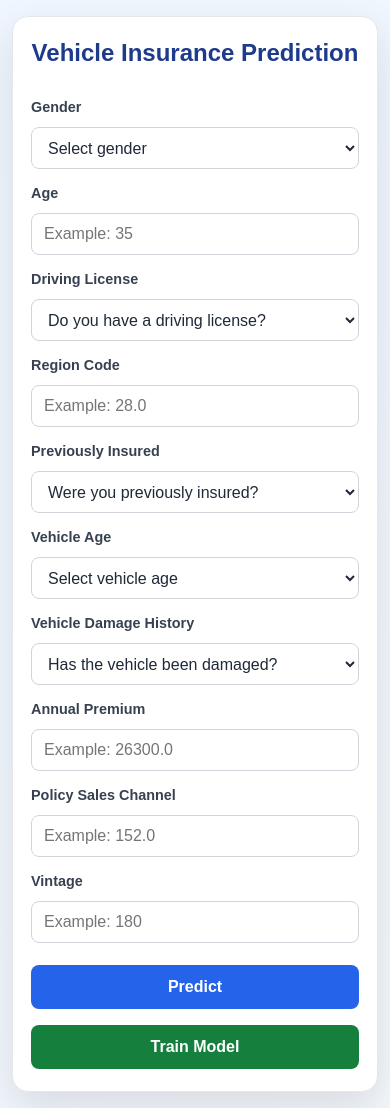
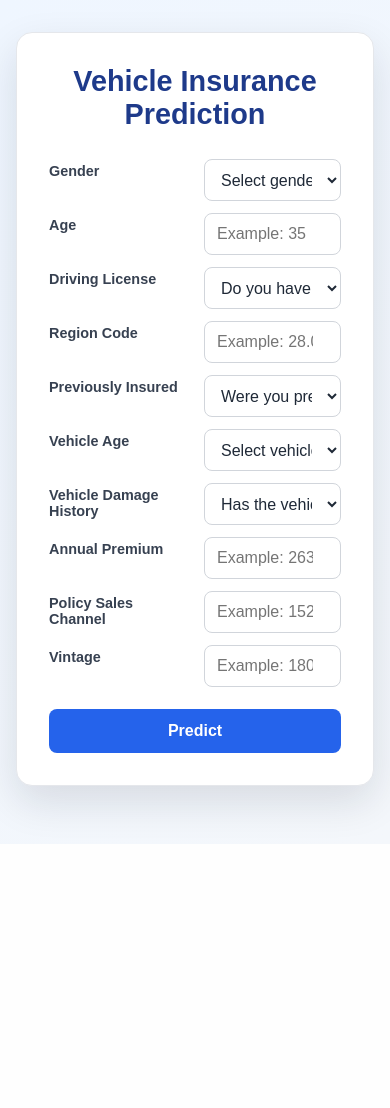
Before and after one commit to riteshray007/VEHICLE-INSURANCE-MLOPS, a FastAPI app: page / in a window 390 px wide. After the commit the page ends 838 px from the top, so only its background shows below. Run offline with FastAPI, Linux system fonts and the light colour scheme; parts of the project's set-up code (start-up, migrations or seed data) failed here and were passed over.

Commit message:
removed train model feature from web

```diff
--- a/app.py
+++ b/app.py
@@ -120,24 +120,24 @@ async def index(request: Request):
     )
 
 # Route to trigger the model training process
-@app.get("/train")
-async def trainRouteClient():
-    """
-    Endpoint to initiate the model training pipeline.
-    """
-    try:
-        train_pipeline = TrainPipeline()
-        evalution_artifact = train_pipeline.run_pipeline()
+# @app.get("/train")
+# async def trainRouteClient():
+#     """
+#     Endpoint to initiate the model training pipeline.
+#     """
+#     try:
+#         train_pipeline = TrainPipeline()
+#         evalution_artifact = train_pipeline.run_pipeline()
 
-        if evalution_artifact.is_model_accepted:
-            model_predictor.refresh_model()
-            return Response("Training successful. Production model refreshed.")
+#         if evalution_artifact.is_model_accepted:
+#             model_predictor.refresh_model()
+#             return Response("Training successful. Production model refreshed.")
 
-        return Response("Training successfull!!! but the trained model is not accepted ")
+#         return Response("Training successfull!!! but the trained model is not accepted ")
 
 
-    except Exception as e:
-        return Response(f"Error Occurred! {e}")
+#     except Exception as e:
+#         return Response(f"Error Occurred! {e}")
 
 # Route to handle form submission and make predictions
 @app.post("/")
--- a/static/css/style.css
+++ b/static/css/style.css
@@ -23,9 +23,18 @@ body {
     background: linear-gradient(135deg, #eff6ff, var(--page-bg));
 }
 
+.app-layout {
+    display: flex;
+    justify-content: center;
+    align-items: flex-start;
+    gap: 28px;
+    width: min(100%, 1150px);
+    margin: 0 auto;
+}
+
 .container {
-    width: min(100%, 980px);
-    margin: 0 auto;
+    flex: 1;
+    min-width: 0;
     padding: 32px;
     background: var(--card-bg);
     border: 1px solid #e5e7eb;
@@ -120,14 +129,16 @@ form[action="/train"] {
 }
 
 .result {
+    width: 280px;
+    flex-shrink: 0;
     display: flex;
     flex-direction: column;
     align-items: center;
-    min-height: 260px;
     padding: 32px 24px;
     text-align: center;
     border: 1px solid;
-    border-radius: 14px;
+    border-radius: 16px;
+    box-shadow: 0 12px 32px rgba(15, 23, 42, 0.08);
 }
 
 .result--yes {
@@ -180,28 +191,13 @@ form[action="/train"] {
     line-height: 1.5;
 }
 
-@media (max-width: 500px) {
-    body {
-        padding: 16px 12px;
+@media (max-width: 820px) {
+    .app-layout {
+        flex-direction: column;
+        align-items: center;
     }
-
     .result {
-        margin-bottom: 50px;
-    }
-
-    .container {
-        padding: 22px 18px;
-    }
-
-    .prediction-layout.has-result {
-        grid-template-columns: 1fr;
-    }
-
-    form {
-        grid-template-columns: 1fr;
-    }
-
-    h1 {
-        font-size: 1.5rem;
+        width: 100%;
+        max-width: 480px;
     }
 }
--- a/templates/vehicledata.html
+++ b/templates/vehicledata.html
@@ -4,39 +4,16 @@
     <meta charset="UTF-8">
     <meta name="viewport" content="width=device-width, initial-scale=1.0">
     <title>Vehicle Insurance Prediction</title>
-    <!-- Corrected the CSS path -->
     <link rel="stylesheet" href="/static/css/style.css">
 </head>
 <body>
+    <div class="app-layout">
+        <!-- Main Form inside the White Container -->
         <div class="container">
             <h1>Vehicle Insurance Prediction</h1>
 
-        <div
-            class="prediction-layout {% if context in ['Response-Yes', 'Response-No'] %}has-result{% endif %}"
-        >
-            {% if context in ['Response-Yes', 'Response-No'] %}
-                <aside
-                    class="result {% if context == 'Response-Yes' %}result--yes{% else %}result--no{% endif %}"
-                >
-                    <div class="result-icon" aria-hidden="true">
-                        {% if context == "Response-Yes" %}✓{% else %}✕{% endif %}
-                    </div>
-
-                    <p class="result-label">Prediction result</p>
-
-                    {% if context == "Response-Yes" %}
-                        <h2>Response: Yes</h2>
-                        <p>The model predicts interest in vehicle insurance.</p>
-                    {% else %}
-                        <h2>Response: No</h2>
-                        <p>The model predicts no current interest in vehicle insurance.</p>
-                    {% endif %}
-                </aside>
-            {% endif %}
-
             <section class="form-section">
                 <form method="post" action="/">
-
                     <label for="Gender">Gender</label>
                     <select id="Gender" name="Gender" required>
                         <option value="" selected disabled>Select gender</option>
@@ -45,15 +22,7 @@
                     </select>
 
                     <label for="Age">Age</label>
-            <input
-                type="number"
-                id="Age"
-                name="Age"
-                min="1"
-                step="1"
-                placeholder="Example: 35"
-                required
-            >
+                    <input type="number" id="Age" name="Age" min="1" step="1" placeholder="Example: 35" required>
 
                     <label for="Driving_License">Driving License</label>
                     <select id="Driving_License" name="Driving_License" required>
@@ -63,16 +32,7 @@
                     </select>
 
                     <label for="Region_Code">Region Code</label>
-            <input
-                type="number"
-                id="Region_Code"
-                name="Region_Code"
-                min="0"
-                max="52"
-                step="0.01"
-                placeholder="Example: 28.0"
-                required
-            >
+                    <input type="number" id="Region_Code" name="Region_Code" min="0" max="52" step="0.01" placeholder="Example: 28.0" required>
 
                     <label for="Previously_Insured">Previously Insured</label>
                     <select id="Previously_Insured" name="Previously_Insured" required>
@@ -97,53 +57,41 @@
                     </select>
 
                     <label for="Annual_Premium">Annual Premium</label>
-            <input
-                type="number"
-                id="Annual_Premium"
-                name="Annual_Premium"
-                min="0"
-                step="0.01"
-                placeholder="Example: 26300.0"
-                required
-            >
+                    <input type="number" id="Annual_Premium" name="Annual_Premium" min="0" step="0.01" placeholder="Example: 26300.0" required>
 
                     <label for="Policy_Sales_Channel">Policy Sales Channel</label>
-            <input
-                type="number"
-                id="Policy_Sales_Channel"
-                name="Policy_Sales_Channel"
-                min="1"
-                max="163"
-                step="0.01"
-                placeholder="Example: 152.0"
-                required
-            >
+                    <input type="number" id="Policy_Sales_Channel" name="Policy_Sales_Channel" min="1" max="163" step="0.01" placeholder="Example: 152.0" required>
 
                     <label for="Vintage">Vintage</label>
-            <input
-                type="number"
-                id="Vintage"
-                name="Vintage"
-                min="0"
-                step="1"
-                placeholder="Example: 180"
-                required
-            >
+                    <input type="number" id="Vintage" name="Vintage" min="0" step="1" placeholder="Example: 180" required>
 
                     <button type="submit">Predict</button>
                 </form>
 
-            <form method="get" action="/train">
+                <!-- <form method="get" action="/train">
                     <button type="submit" class="train-button">Train Model</button>
-            </form>
+                </form> -->
             </section>
         </div>
 
-        <!-- {% if context %}
-            <div class="result">
-                <h2>Result: {{ context }}</h2>
+        <!-- Prediction Result Box Outside the Main White Container (On the Right) -->
+        {% if context in ['Response-Yes', 'Response-No'] %}
+            <aside class="result {% if context == 'Response-Yes' %}result--yes{% else %}result--no{% endif %}">
+                <div class="result-icon" aria-hidden="true">
+                    {% if context == "Response-Yes" %}✓{% else %}✕{% endif %}
                 </div>
-        {% endif %} -->
+
+                <p class="result-label">Prediction result</p>
+
+                {% if context == "Response-Yes" %}
+                    <h2>Response: Yes</h2>
+                    <p>The model predicts interest in vehicle insurance.</p>
+                {% else %}
+                    <h2>Response: No</h2>
+                    <p>The model predicts no current interest in vehicle insurance.</p>
+                {% endif %}
+            </aside>
+        {% endif %}
     </div>
 </body>
 </html>
```
Also changed, not shown: README.md. Lines whose indentation alone changed are shown as unchanged.
